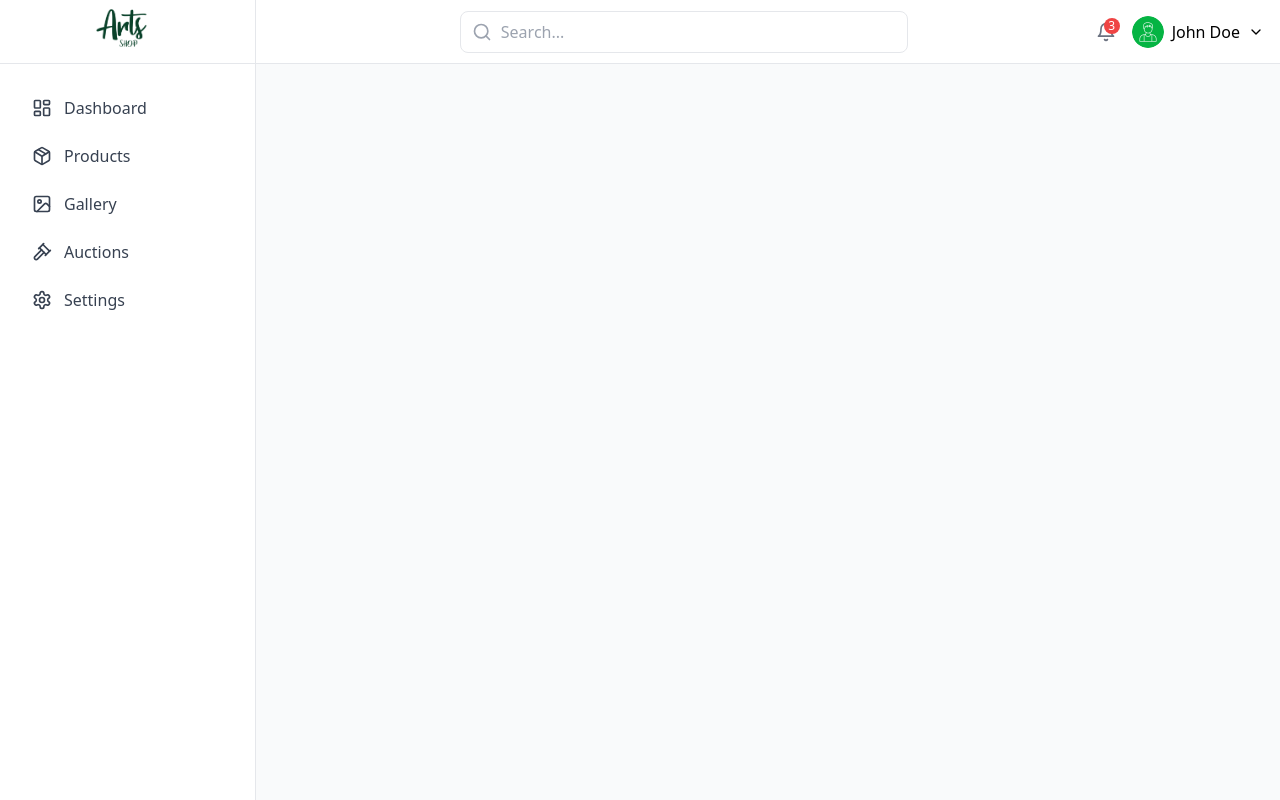
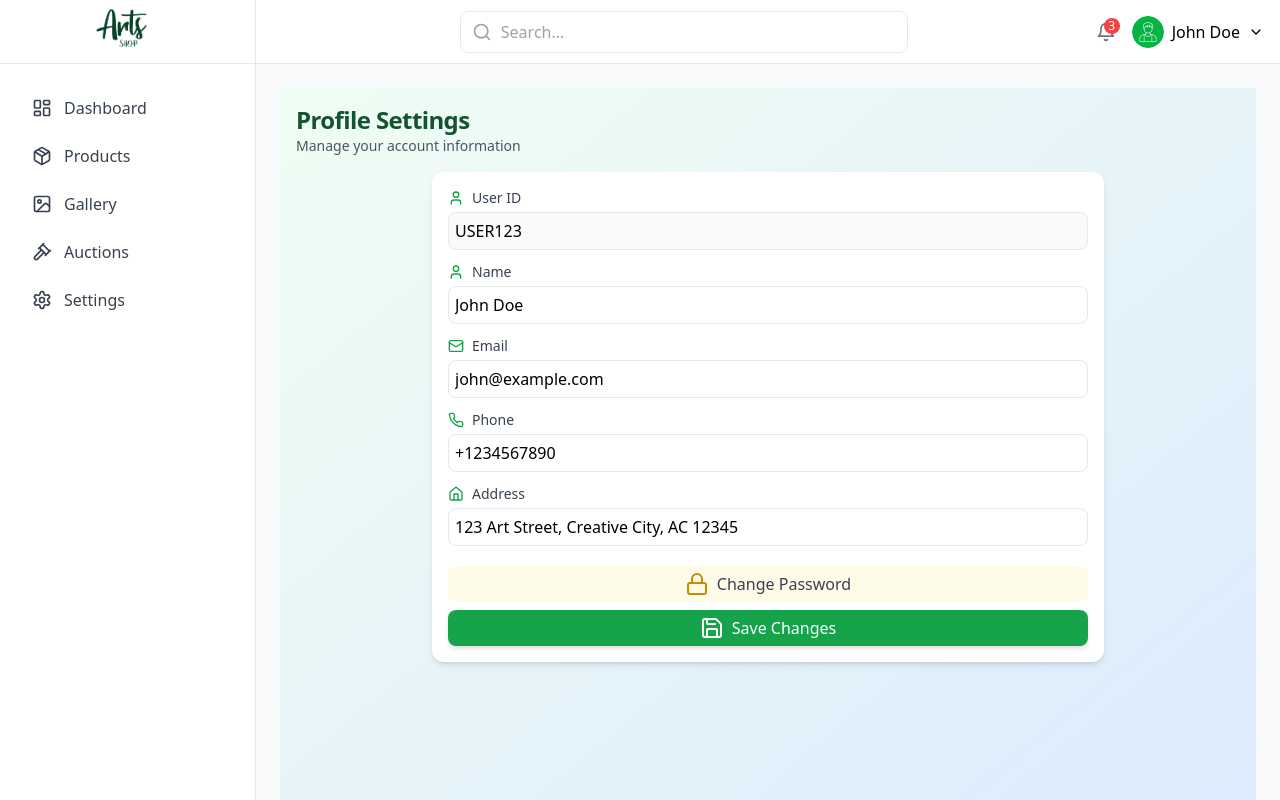
Before and after one commit to ArtEcommercePlatform/Artztall-front-end, a React (Vite) app: page /artisan/settings in a window 1280 px wide. Built offline with nearby package versions, Linux system fonts and the light colour scheme.

Commit message:
ArtisanSettingPage

```diff
--- a/src/pages/artisan/Settings.tsx
+++ b/src/pages/artisan/Settings.tsx
@@ -1,5 +1,254 @@
+import React, { useState } from 'react';
+import { User, Mail, Phone, Home, Lock, Save, X } from 'lucide-react';
+
 const Settings = () => {
-  return <div></div>;
+  const [isPasswordDialogOpen, setIsPasswordDialogOpen] = useState(false);
+  const [formData, setFormData] = useState({
+    userId: "USER123",
+    name: "John Doe",
+    email: "john@example.com",
+    phone: "+1234567890",
+    address: "123 Art Street, Creative City, AC 12345",
+  });
+
+  const [passwordData, setPasswordData] = useState({
+    currentPassword: "",
+    newPassword: "",
+    confirmPassword: "",
+  });
+
+  const [notification, setNotification] = useState("");
+
+  const handleChange = (e: React.ChangeEvent<HTMLInputElement>) => {
+    const { name, value } = e.target;
+    setFormData(prev => ({
+      ...prev,
+      [name]: value
+    }));
+  };
+
+  const handlePasswordChange = (e: React.ChangeEvent<HTMLInputElement>) => {
+    const { name, value } = e.target;
+    setPasswordData(prev => ({
+      ...prev,
+      [name]: value
+    }));
+  };
+
+  const handleSubmit = (e: React.FormEvent) => {
+    e.preventDefault();
+    showNotification("Profile updated successfully!");
+  };
+
+  const handlePasswordSubmit = (e: React.FormEvent) => {
+    e.preventDefault();
+    if (passwordData.newPassword !== passwordData.confirmPassword) {
+      showNotification("New passwords do not match!");
+      return;
+    }
+    setIsPasswordDialogOpen(false);
+    setPasswordData({
+      currentPassword: "",
+      newPassword: "",
+      confirmPassword: "",
+    });
+    showNotification("Password updated successfully!");
+  };
+
+  const showNotification = (message: string) => {
+    setNotification(message);
+    setTimeout(() => setNotification(""), 3000);
+  };
+
+  return (
+    <div className="flex flex-col h-screen overflow-hidden bg-gradient-to-br from-green-50 to-blue-100">
+      {notification && (
+        <div className="fixed flex items-center p-3 text-white bg-green-600 rounded-lg shadow-lg top-4 right-4">
+          <Save className="mr-2" />
+          {notification}
+        </div>
+      )}
+
+      <div className="container mx-auto px-4 py-4 flex-grow overflow-y-auto">
+        {/* Header */}
+        <div className="mb-4 flex justify-between items-center">
+          <div>
+            <h1 className="text-2xl font-bold text-green-900 tracking-tight">
+              Profile Settings
+            </h1>
+            <p className="text-gray-600 text-sm">
+              Manage your account information
+            </p>
+          </div>
+        </div>
+
+        <div className="max-w-2xl mx-auto bg-white rounded-xl shadow-md hover:shadow-xl transition-all duration-300 p-4">
+          <form onSubmit={handleSubmit} className="space-y-3">
+            {/* User ID Field */}
+            <div>
+              <label className="text-sm font-medium text-gray-700 flex items-center mb-1">
+                <User className="mr-2 h-4 w-4 text-green-600" />
+                User ID
+              </label>
+              <input
+                type="text"
+                value={formData.userId}
+                className="w-full p-1.5 bg-gray-50 border border-gray-200 rounded-lg focus:outline-none cursor-not-allowed"
+                disabled
+              />
+            </div>
+
+            {/* Name Field */}
+            <div>
+              <label className="text-sm font-medium text-gray-700 flex items-center mb-1">
+                <User className="mr-2 h-4 w-4 text-green-600" />
+                Name
+              </label>
+              <input
+                type="text"
+                name="name"
+                value={formData.name}
+                onChange={handleChange}
+                className="w-full p-1.5 border border-gray-200 rounded-lg focus:outline-none focus:ring-2 focus:ring-green-500 bg-white hover:bg-green-50 transition-colors"
+              />
+            </div>
+
+            {/* Email Field */}
+            <div>
+              <label className="text-sm font-medium text-gray-700 flex items-center mb-1">
+                <Mail className="mr-2 h-4 w-4 text-green-600" />
+                Email
+              </label>
+              <input
+                type="email"
+                name="email"
+                value={formData.email}
+                onChange={handleChange}
+                className="w-full p-1.5 border border-gray-200 rounded-lg focus:outline-none focus:ring-2 focus:ring-green-500 bg-white hover:bg-green-50 transition-colors"
+              />
+            </div>
+
+            {/* Phone Field */}
+            <div>
+              <label className="text-sm font-medium text-gray-700 flex items-center mb-1">
+                <Phone className="mr-2 h-4 w-4 text-green-600" />
+                Phone
+              </label>
+              <input
+                type="tel"
+                name="phone"
+                value={formData.phone}
+                onChange={handleChange}
+                className="w-full p-1.5 border border-gray-200 rounded-lg focus:outline-none focus:ring-2 focus:ring-green-500 bg-white hover:bg-green-50 transition-colors"
+              />
+            </div>
+
+            {/* Address Field */}
+            <div>
+              <label className="text-sm font-medium text-gray-700 flex items-center mb-1">
+                <Home className="mr-2 h-4 w-4 text-green-600" />
+                Address
+              </label>
+              <input
+                type="text"
+                name="address"
+                value={formData.address}
+                onChange={handleChange}
+                className="w-full p-1.5 border border-gray-200 rounded-lg focus:outline-none focus:ring-2 focus:ring-green-500 bg-white hover:bg-green-50 transition-colors"
+              />
+            </div>
+
+            {/* Button Group */}
+            <div className="space-y-2 pt-2">
+              <button
+                type="button"
+                onClick={() => setIsPasswordDialogOpen(true)}
+                className="flex items-center justify-center w-full p-1.5 text-gray-700 bg-yellow-50 rounded-lg hover:bg-yellow-100 transition-colors duration-300"
+              >
+                <Lock className="mr-2 text-yellow-600" /> Change Password
+              </button>
+
+              <button
+                type="submit"
+                className="flex items-center justify-center w-full p-1.5 text-white bg-green-600 rounded-lg hover:bg-green-700 transition-colors duration-300 shadow-md"
+              >
+                <Save className="mr-2" /> Save Changes
+              </button>
+            </div>
+          </form>
+        </div>
+      </div>
+
+      {/* Password Dialog */}
+      {isPasswordDialogOpen && (
+        <div className="fixed inset-0 bg-black bg-opacity-50 flex items-center justify-center">
+          <div className="bg-white rounded-xl p-4 w-full max-w-md shadow-xl">
+            <div className="flex justify-between items-center mb-3">
+              <h2 className="text-lg font-bold text-green-900">Change Password</h2>
+              <button
+                onClick={() => setIsPasswordDialogOpen(false)}
+                className="text-gray-500 hover:text-gray-700"
+              >
+                <X className="h-6 w-6" />
+              </button>
+            </div>
+
+            <form onSubmit={handlePasswordSubmit} className="space-y-3">
+              <div>
+                <label className="text-sm font-medium text-gray-700 block mb-1">Current Password</label>
+                <input
+                  type="password"
+                  name="currentPassword"
+                  value={passwordData.currentPassword}
+                  onChange={handlePasswordChange}
+                  className="w-full p-1.5 border border-gray-200 rounded-lg focus:outline-none focus:ring-2 focus:ring-green-500 bg-white hover:bg-green-50 transition-colors"
+                  required
+                />
+              </div>
+              <div>
+                <label className="text-sm font-medium text-gray-700 block mb-1">New Password</label>
+                <input
+                  type="password"
+                  name="newPassword"
+                  value={passwordData.newPassword}
+                  onChange={handlePasswordChange}
+                  className="w-full p-1.5 border border-gray-200 rounded-lg focus:outline-none focus:ring-2 focus:ring-green-500 bg-white hover:bg-green-50 transition-colors"
+                  required
+                />
+              </div>
+              <div>
+                <label className="text-sm font-medium text-gray-700 block mb-1">Confirm New Password</label>
+                <input
+                  type="password"
+                  name="confirmPassword"
+                  value={passwordData.confirmPassword}
+                  onChange={handlePasswordChange}
+                  className="w-full p-1.5 border border-gray-200 rounded-lg focus:outline-none focus:ring-2 focus:ring-green-500 bg-white hover:bg-green-50 transition-colors"
+                  required
+                />
+              </div>
+
+              <div className="flex justify-end space-x-2 mt-4">
+                <button
+                  type="button"
+                  onClick={() => setIsPasswordDialogOpen(false)}
+                  className="px-3 py-1.5 text-gray-700 bg-gray-50 rounded-lg hover:bg-gray-100 transition-colors duration-300"
+                >
+                  Cancel
+                </button>
+                <button
+                  type="submit"
+                  className="px-3 py-1.5 text-white bg-green-600 rounded-lg hover:bg-green-700 transition-colors duration-300 shadow-md"
+                >
+                  Update Password
+                </button>
+              </div>
+            </form>
+          </div>
+        </div>
+      )}
+    </div>
+  );
 };
 
 export default Settings;
```
